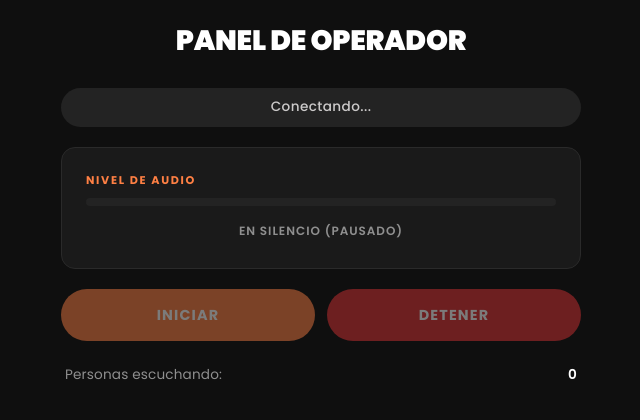
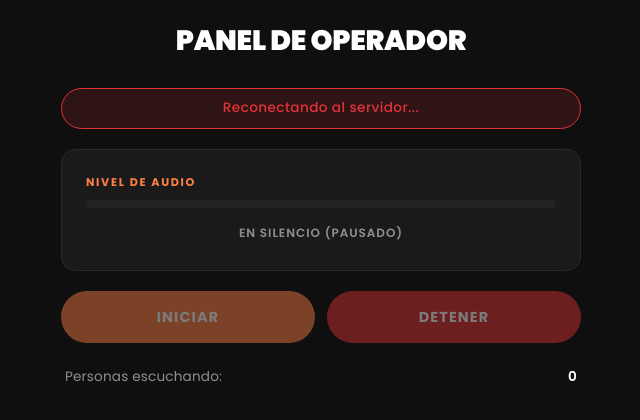
Before and after one commit to HectorDavila/translator, a website with bundled scripts: page src/client/operator.html in a window 1280 px wide. Shown: the whole page, without its empty margins (319-959 px from the left). Built offline with nearby package versions, Linux system fonts and the light colour scheme; no server answers.

Commit message:
Fix operator page crash: OperatorApp was missing its setStatus method
The refactor left OperatorApp calling this.setStatus() without defining
it, so the constructor threw before socket.connect() ever ran — the page
sat on the HTML's initial "Conectando..." with no WebSocket connection
(listener count still updated because its interval was registered before
the throw).

Added a client smoke test (stubbed browser APIs) that instantiates every
class and cross-checks that each this.method() call has a definition, so
this class of bug can't slip past a syntax check again.

Also: empty data-URI favicon on all pages to silence the 404.

```diff
--- a/src/client/index.html
+++ b/src/client/index.html
@@ -7,6 +7,7 @@
   <link rel="preconnect" href="https://fonts.googleapis.com">
   <link rel="preconnect" href="https://fonts.gstatic.com" crossorigin>
   <link rel="stylesheet" href="https://fonts.googleapis.com/css2?family=Poppins:wght@300;400;500;600;700;900&display=swap" media="print" onload="this.media='all'">
+  <link rel="icon" href="data:,">
   <link rel="stylesheet" href="/css/styles.css">
   <link rel="manifest" href="/manifest.json">
   <meta name="theme-color" content="#0F0F0F">
--- a/src/client/js/operator.js
+++ b/src/client/js/operator.js
@@ -136,6 +136,11 @@ class OperatorApp {
       // transient — next poll will retry
     }
   }
+
+  setStatus(text, type) {
+    this.statusEl.textContent = text;
+    this.statusEl.className = `status status-${type}`;
+  }
 }
 
 new OperatorApp({
--- a/src/client/operator.html
+++ b/src/client/operator.html
@@ -7,6 +7,7 @@
   <link rel="preconnect" href="https://fonts.googleapis.com">
   <link rel="preconnect" href="https://fonts.gstatic.com" crossorigin>
   <link rel="stylesheet" href="https://fonts.googleapis.com/css2?family=Poppins:wght@300;400;500;600;700;900&display=swap" media="print" onload="this.media='all'">
+  <link rel="icon" href="data:,">
   <link rel="stylesheet" href="/css/styles.css">
   <meta name="theme-color" content="#0F0F0F">
 </head>
```
Also changed, not shown: src/client/listener.html (+1 -0 lines), src/client/qr.html (+1 -0 lines).
